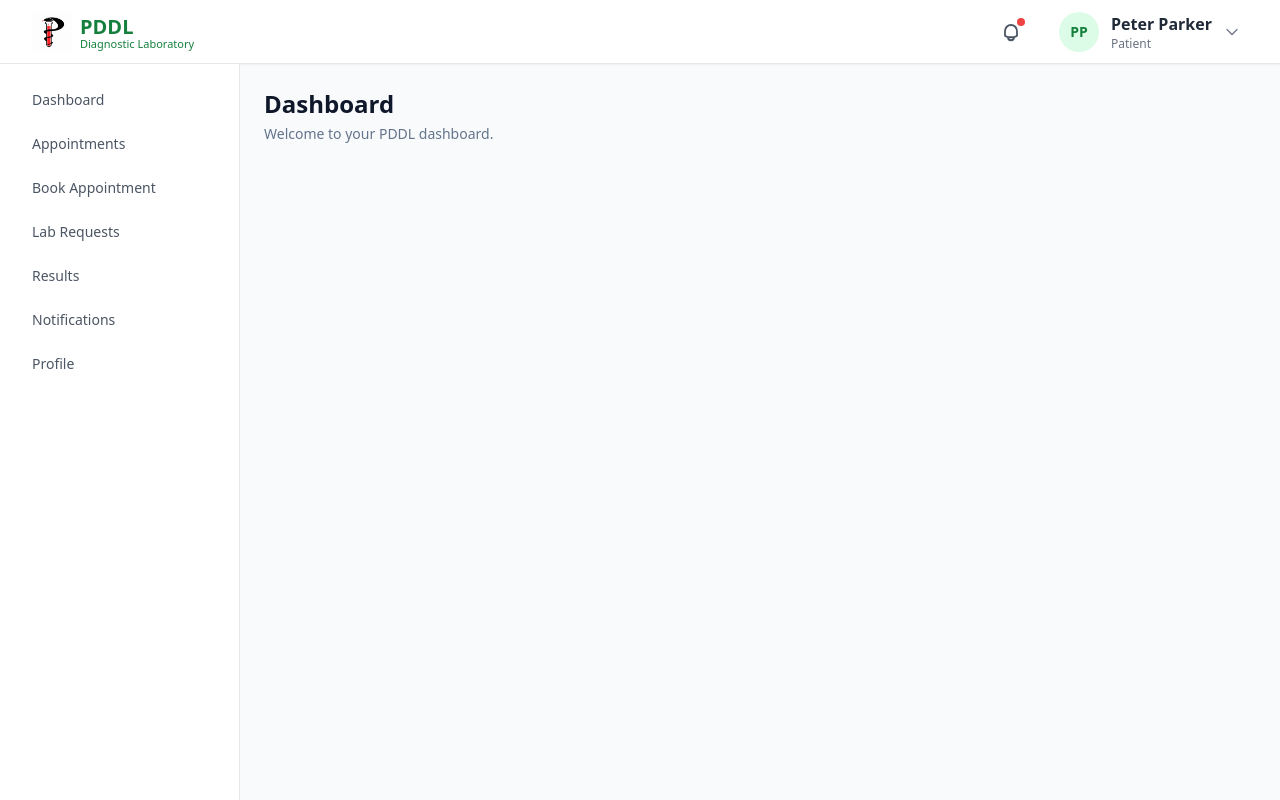
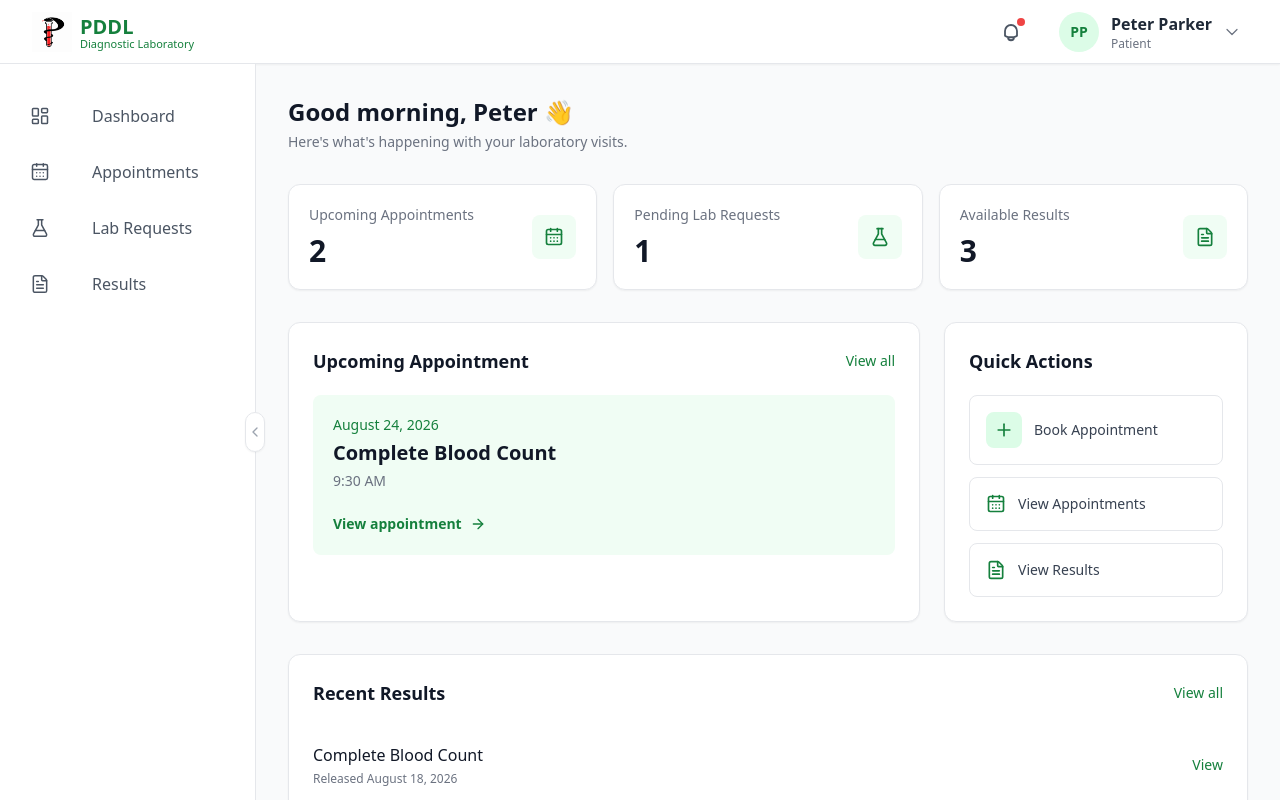
Before and after one commit to zume13/Laboratory-Management-Client, a React (Vite) app: page /test/patient-layout in a window 1280 px wide. Built offline with nearby package versions, Linux system fonts and the light colour scheme; no server answers.

Commit message:
download lucide-react for SVGs, create: dashboard navbar, sidebar, patient dashboard

```diff
--- a/package.json
+++ b/package.json
@@ -11,6 +11,7 @@
   "dependencies": {
     "@tanstack/react-query": "^5.51.0",
     "axios": "^1.7.2",
+    "lucide-react": "^1.33.0",
     "react": "^18.3.1",
     "react-dom": "^18.3.1",
     "react-router-dom": "^6.25.1"
--- a/src/features/patients/components/PatientSidebar.tsx
+++ b/src/features/patients/components/PatientSidebar.tsx
@@ -1,45 +1,120 @@
+import { useState } from "react";
 import { NavLink } from "react-router-dom";
+import {
+  LayoutDashboard,
+  CalendarDays,
+  FlaskConical,
+  FileText,
+  ChevronLeft,
+  ChevronRight,
+} from "lucide-react";
+
+const navigationItems = [
+  {
+    label: "Dashboard",
+    path: "/patient/dashboard",
+    icon: LayoutDashboard,
+  },
+  {
+    label: "Appointments",
+    path: "/patient/appointments",
+    icon: CalendarDays,
+  },
+  {
+    label: "Lab Requests",
+    path: "/patient/laboratory",
+    icon: FlaskConical,
+  },
+  {
+    label: "Results",
+    path: "/patient/results",
+    icon: FileText,
+  },
+];
 
 function sidebarLinkClass({ isActive }: { isActive: boolean }) {
-  return `flex items-center rounded-lg px-4 py-2.5 text-sm font-medium transition-colors ${
+  return `relative flex h-14 items-center transition-colors ${
     isActive
-      ? "bg-green-50 text-green-700"
-      : "text-gray-600 hover:bg-gray-50 hover:text-green-700"
+      ? "bg-green-50 font-semibold text-green-700"
+      : "text-gray-600 hover:bg-gray-100 hover:text-green-700"
   }`;
 }
 
 export default function PatientSidebar() {
+  const [isCollapsed, setIsCollapsed] = useState(() => {
+    return localStorage.getItem("patient-sidebar-collapsed") === "true";
+  });
+
+  function toggleSidebar() {
+    setIsCollapsed((collapsed) => {
+      const newState = !collapsed;
+
+      localStorage.setItem(
+        "patient-sidebar-collapsed",
+        String(newState)
+      );
+
+      return newState;
+    });
+  }
+
   return (
-    <aside className="w-60 shrink-0 border-r bg-white">
-      <nav className="space-y-1 p-4">
-        <NavLink to="/patient/dashboard" className={sidebarLinkClass}>
-          Dashboard
-        </NavLink>
+    <aside
+      className={`relative flex h-full shrink-0 flex-col border-r border-gray-200 bg-white transition-all duration-300 ease-in-out ${
+        isCollapsed ? "w-20" : "w-64"
+      }`}
+    >
+      <nav className="mt-6 flex-1">
+        {navigationItems.map((item) => {
+          const Icon = item.icon;
 
-        <NavLink to="/patient/appointments" className={sidebarLinkClass}>
-          Appointments
-        </NavLink>
+          return (
+            <NavLink
+              key={item.path}
+              to={item.path}
+              className={sidebarLinkClass}
+              title={isCollapsed ? item.label : undefined}
+            >
+              {/* Icon */}
+              <span className="absolute left-0 flex h-14 w-20 items-center justify-center">
+                <Icon
+                  className="h-5 w-5"
+                  strokeWidth={1.8}
+                />
+              </span>
 
-        <NavLink to="/patient/book" className={sidebarLinkClass}>
-          Book Appointment
-        </NavLink>
+              {/* Label */}
+              <span
+                className={`absolute left-20 ml-3 whitespace-nowrap transition-all duration-200 ease-out ${
+                  isCollapsed
+                    ? "translate-x-[-8px] opacity-0"
+                    : "translate-x-0 opacity-100"
+                }`}
+              >
+                {item.label}
+              </span>
+            </NavLink>
+          );
+        })}
+      </nav>
 
-        <NavLink to="/patient/laboratory" className={sidebarLinkClass}>
-          Lab Requests
-        </NavLink>
-
-        <NavLink to="/patient/results" className={sidebarLinkClass}>
-          Results
-        </NavLink>
-
-        <NavLink to="/patient/notifications" className={sidebarLinkClass}>
-          Notifications
-        </NavLink>
-
-        <NavLink to="/patient/profile" className={sidebarLinkClass}>
-          Profile
-        </NavLink>
-      </nav>
+      {/* Collapse button */}
+      <button
+        type="button"
+        onClick={toggleSidebar}
+        className="absolute right-0 top-1/2 z-10 flex h-10 w-5 -translate-y-1/2 translate-x-1/2 items-center justify-center rounded-full border border-gray-200 bg-white text-gray-400 shadow-sm transition-colors hover:text-green-700"
+        aria-label={
+          isCollapsed
+            ? "Expand sidebar"
+            : "Collapse sidebar"
+        }
+      >
+        {isCollapsed ? (
+          <ChevronRight className="h-4 w-4" />
+        ) : (
+          <ChevronLeft className="h-4 w-4" />
+        )}
+      </button>
     </aside>
   );
 }
--- a/src/layouts/PatientLayout.tsx
+++ b/src/layouts/PatientLayout.tsx
@@ -4,13 +4,13 @@ import PatientSidebar from "@/features/patients/components/PatientSidebar";
 
 export default function PatientLayout() {
   return (
-    <div className="min-h-screen bg-slate-50">
+    <div className="flex h-screen flex-col overflow-hidden bg-gray-50">
       <DashboardNavbar />
 
-      <div className="flex min-h-[calc(100vh-4rem)]">
+      <div className="flex min-h-0 flex-1">
         <PatientSidebar />
 
-        <main className="min-w-0 flex-1 p-6">
+        <main className="min-w-0 flex-1 overflow-y-auto">
           <Outlet />
         </main>
       </div>
--- a/src/pages/patient/DashboardPage.tsx
+++ b/src/pages/patient/DashboardPage.tsx
@@ -1,13 +1,244 @@
+import { Link } from "react-router-dom";
+import {
+  CalendarDays,
+  FlaskConical,
+  FileText,
+  ArrowRight,
+  Plus,
+} from "lucide-react";
+
 export default function DashboardPage() {
   return (
-    <div>
-      <h1 className="text-2xl font-bold text-slate-900">
-        Dashboard
-      </h1>
+    <div className="p-8">
+      {/* Header */}
+      <div className="mb-8">
+        <h1 className="text-2xl font-bold text-gray-900">
+          Good morning, Peter 👋
+        </h1>
 
-      <p className="mt-1 text-sm text-slate-500">
-        Welcome to your PDDL dashboard.
-      </p>
+        <p className="mt-1 text-sm text-gray-500">
+          Here's what's happening with your laboratory visits.
+        </p>
+      </div>
+
+      {/* Stats */}
+      <div className="grid grid-cols-1 gap-4 sm:grid-cols-2 lg:grid-cols-3">
+        <div className="rounded-xl border border-gray-200 bg-white p-5 shadow-sm">
+          <div className="flex items-center justify-between">
+            <div>
+              <p className="text-sm font-medium text-gray-500">
+                Upcoming Appointments
+              </p>
+
+              <p className="mt-2 text-3xl font-bold text-gray-900">
+                2
+              </p>
+            </div>
+
+            <div className="flex h-11 w-11 items-center justify-center rounded-lg bg-green-50 text-green-700">
+              <CalendarDays className="h-5 w-5" />
+            </div>
+          </div>
+        </div>
+
+        <div className="rounded-xl border border-gray-200 bg-white p-5 shadow-sm">
+          <div className="flex items-center justify-between">
+            <div>
+              <p className="text-sm font-medium text-gray-500">
+                Pending Lab Requests
+              </p>
+
+              <p className="mt-2 text-3xl font-bold text-gray-900">
+                1
+              </p>
+            </div>
+
+            <div className="flex h-11 w-11 items-center justify-center rounded-lg bg-green-50 text-green-700">
+              <FlaskConical className="h-5 w-5" />
+            </div>
+          </div>
+        </div>
+
+        <div className="rounded-xl border border-gray-200 bg-white p-5 shadow-sm">
+          <div className="flex items-center justify-between">
+            <div>
+              <p className="text-sm font-medium text-gray-500">
+                Available Results
+              </p>
+
+              <p className="mt-2 text-3xl font-bold text-gray-900">
+                3
+              </p>
+            </div>
+
+            <div className="flex h-11 w-11 items-center justify-center rounded-lg bg-green-50 text-green-700">
+              <FileText className="h-5 w-5" />
+            </div>
+          </div>
+        </div>
+      </div>
+
+      {/* Main content */}
+      <div className="mt-8 grid grid-cols-1 gap-6 lg:grid-cols-3">
+        {/* Upcoming appointment */}
+        <section className="rounded-xl border border-gray-200 bg-white p-6 shadow-sm lg:col-span-2">
+          <div className="flex items-center justify-between">
+            <h2 className="text-lg font-semibold text-gray-900">
+              Upcoming Appointment
+            </h2>
+
+            <Link
+              to="/patient/appointments"
+              className="text-sm font-medium text-green-700 hover:text-green-800"
+            >
+              View all
+            </Link>
+          </div>
+
+          <div className="mt-5 rounded-lg bg-green-50 p-5">
+            <p className="text-sm font-medium text-green-700">
+              August 24, 2026
+            </p>
+
+            <h3 className="mt-1 text-xl font-semibold text-gray-900">
+              Complete Blood Count
+            </h3>
+
+            <p className="mt-1 text-sm text-gray-500">
+              9:30 AM
+            </p>
+
+            <div className="mt-5">
+              <Link
+                to="/patient/appointments"
+                className="inline-flex items-center gap-2 text-sm font-semibold text-green-700 hover:text-green-800"
+              >
+                View appointment
+                <ArrowRight className="h-4 w-4" />
+              </Link>
+            </div>
+          </div>
+        </section>
+
+        {/* Quick actions */}
+        <section className="rounded-xl border border-gray-200 bg-white p-6 shadow-sm">
+          <h2 className="text-lg font-semibold text-gray-900">
+            Quick Actions
+          </h2>
+
+          <div className="mt-5 space-y-3">
+            <Link
+              to="/patient/book"
+              className="flex items-center gap-3 rounded-lg border border-gray-200 p-4 transition-colors hover:border-green-200 hover:bg-green-50"
+            >
+              <div className="flex h-9 w-9 items-center justify-center rounded-lg bg-green-100 text-green-700">
+                <Plus className="h-5 w-5" />
+              </div>
+
+              <span className="text-sm font-medium text-gray-700">
+                Book Appointment
+              </span>
+            </Link>
+
+            <Link
+              to="/patient/appointments"
+              className="flex items-center gap-3 rounded-lg border border-gray-200 p-4 transition-colors hover:border-green-200 hover:bg-green-50"
+            >
+              <CalendarDays className="h-5 w-5 text-green-700" />
+
+              <span className="text-sm font-medium text-gray-700">
+                View Appointments
+              </span>
+            </Link>
+
+            <Link
+              to="/patient/results"
+              className="flex items-center gap-3 rounded-lg border border-gray-200 p-4 transition-colors hover:border-green-200 hover:bg-green-50"
+            >
+              <FileText className="h-5 w-5 text-green-700" />
+
+              <span className="text-sm font-medium text-gray-700">
+                View Results
+              </span>
+            </Link>
+          </div>
+        </section>
+      </div>
+
+      {/* Recent results */}
+      <section className="mt-8 rounded-xl border border-gray-200 bg-white p-6 shadow-sm">
+        <div className="flex items-center justify-between">
+          <h2 className="text-lg font-semibold text-gray-900">
+            Recent Results
+          </h2>
+
+          <Link
+            to="/patient/results"
+            className="text-sm font-medium text-green-700 hover:text-green-800"
+          >
+            View all
+          </Link>
+        </div>
+
+        <div className="mt-5 divide-y divide-gray-100">
+          <div className="flex items-center justify-between py-4">
+            <div>
+              <p className="font-medium text-gray-900">
+                Complete Blood Count
+              </p>
+
+              <p className="mt-1 text-xs text-gray-500">
+                Released August 18, 2026
+              </p>
+            </div>
+
+            <Link
+              to="/patient/results"
+              className="text-sm font-medium text-green-700 hover:text-green-800"
+            >
+              View
+            </Link>
+          </div>
+
+          <div className="flex items-center justify-between py-4">
+            <div>
+              <p className="font-medium text-gray-900">
+                Lipid Profile
+              </p>
+
+              <p className="mt-1 text-xs text-gray-500">
+                Released August 15, 2026
+              </p>
+            </div>
+
+            <Link
+              to="/patient/results"
+              className="text-sm font-medium text-green-700 hover:text-green-800"
+            >
+              View
+            </Link>
+          </div>
+
+          <div className="flex items-center justify-between py-4">
+            <div>
+              <p className="font-medium text-gray-900">
+                Fasting Blood Sugar
+              </p>
+
+              <p className="mt-1 text-xs text-gray-500">
+                Released August 12, 2026
+              </p>
+            </div>
+
+            <Link
+              to="/patient/results"
+              className="text-sm font-medium text-green-700 hover:text-green-800"
+            >
+              View
+            </Link>
+          </div>
+        </div>
+      </section>
     </div>
   );
 }
```
Also changed, not shown: 1 other file (tests, documents, lock files or other folders).
